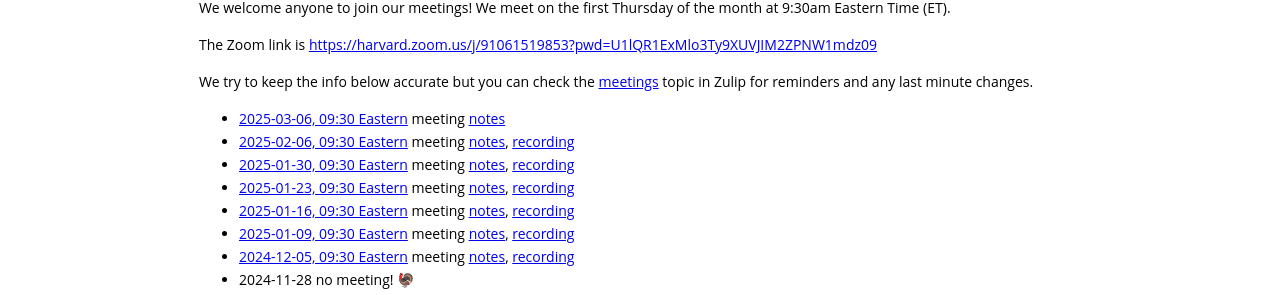
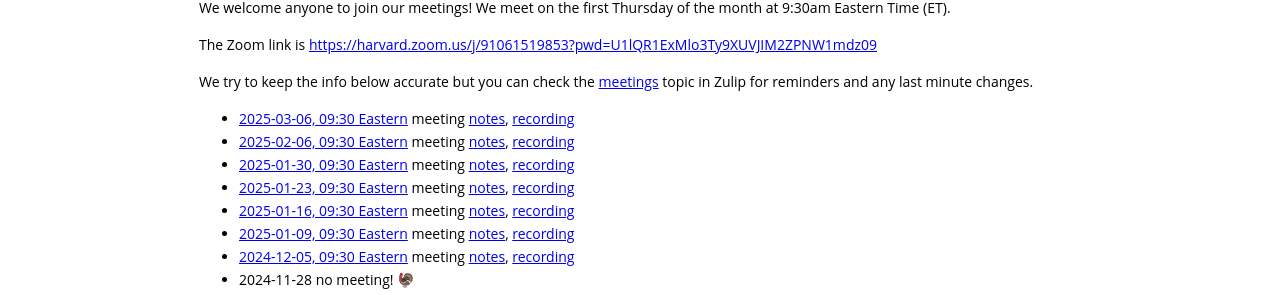
Before and after one commit to gdcc/ct.gdcc.io, a Jekyll site: the page built from index.md, in a window 1280 px wide and 900 px high, scrolled down 767 px. Shown: the part 151-446 px from the top of the window. Built offline with Jekyll 4.4.1, drawn with Linux system fonts in a browser that asks for light colours; our own code applies the rules of GitHub Pages for plain Markdown files.

Commit message:
add link to recording

```diff
--- a/index.md
+++ b/index.md
@@ -24,7 +24,7 @@ The Zoom link is <https://harvard.zoom.us/j/91061519853?pwd=U1lQR1ExMlo3Ty9XUVJI
 
 We try to keep the info below accurate but you can check the [meetings](https://dataverse.zulipchat.com/#narrow/channel/375812-containers/topic/meetings) topic in Zulip for reminders and any last minute changes.
 
-- [2025-03-06, 09:30 Eastern](https://time.is/compare/0930_06_Mar_2025_in_Boston) meeting [notes](https://docs.google.com/document/d/1D0wVno-7tZhmMrNDYNVvwgjtp4DR7p6JCp8yKuyzoJw/edit?usp=sharing)
+- [2025-03-06, 09:30 Eastern](https://time.is/compare/0930_06_Mar_2025_in_Boston) meeting [notes](https://docs.google.com/document/d/1D0wVno-7tZhmMrNDYNVvwgjtp4DR7p6JCp8yKuyzoJw/edit?usp=sharing), [recording](https://harvard.zoom.us/rec/share/pE2FY-Su_JiQfgWX20SZZkhVVg4VXOCUKAhMkmBJyEnoU-KlxF5lHo66vxBoQrAc.d4OtRLin4BGYC0NH)
 - [2025-02-06, 09:30 Eastern](https://time.is/compare/0930_06_Feb_2025_in_Boston) meeting [notes](https://docs.google.com/document/d/1gNrx8AKjZxrPLIwFV-8ue9_XstPWxsU76pWRg67KVbc/edit?usp=sharing), [recording](https://harvard.zoom.us/rec/share/6Hr4lsFVKtuddTgwwK_03fLrSGz-vLGuF8lDAN1gWvTMVBwF-LCxJqGcJ-kFHyB7.890LtQasKQMw2Myr)
 - [2025-01-30, 09:30 Eastern](https://time.is/compare/0930_30_Jan_2025_in_Boston) meeting [notes](https://docs.google.com/document/d/1iNbb6SVCBKOQGmDaRmTyX2hwInKQGWJxHpDpV9MP2rI/edit?usp=sharing), [recording](https://harvard.zoom.us/rec/share/eG-j-ptXsmTsY3LKucSNBXIMu_zK9zFY5U14z_C-chl9fDEdudElIV1Id50D11Hg.CJRt8PV7mFgZwv_L)
 - [2025-01-23, 09:30 Eastern](https://time.is/compare/0930_23_Jan_2025_in_Boston) meeting [notes](https://docs.google.com/document/d/1ma1G2QiN8OPqVEb5dB5cdG7x4qRXgA8DS9bQlmgx0sA/edit?usp=sharing), [recording](https://harvard.zoom.us/rec/share/mB8vTbBo_KAENu0QNyov7YXlEYe8-tDxRKSIJzFKZtOdsyKTw_dI73WTjmIX4y7l.9xgvoFYY4tGqWETB)
```
